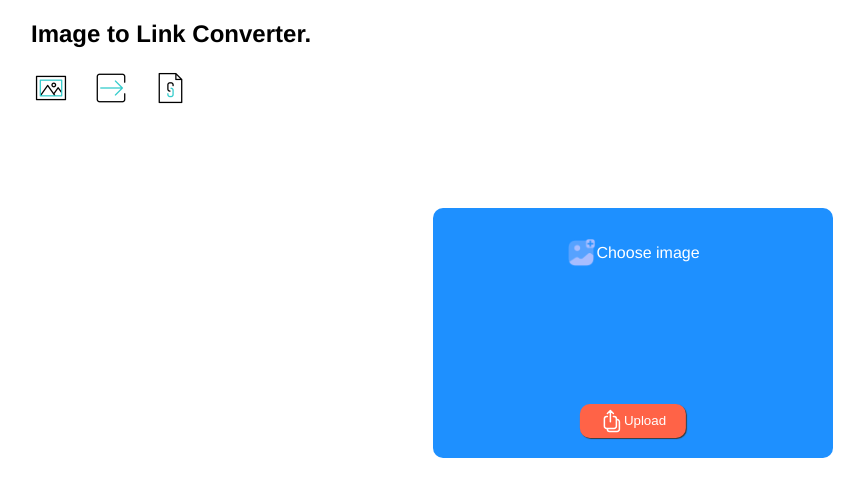
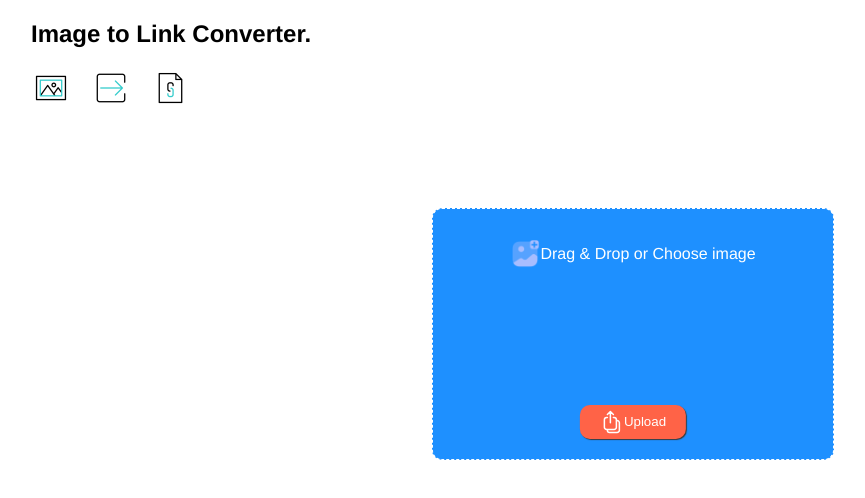
Before and after one commit to Ghasty003/file-to-link, a Vue app in the folder frontend/: page / in a window 1280 px wide. Shown: the top 498 px of the page, without its empty margins (7-872 px from the left). Built offline with nearby package versions, Linux system fonts and the light colour scheme.

Commit message:
added styles to form

```diff
--- a/frontend/src/components/ImageForm.vue
+++ b/frontend/src/components/ImageForm.vue
@@ -3,7 +3,7 @@
     <form @submit.prevent="handleSubmit">
       <label for="file">
         <img src="../assets/addAvatar.png" />
-        <p>Choose image</p>
+        <p>Drag & Drop or Choose image</p>
       </label>
 
       <input v-show="false" type="file" id="file" @change="handleChange" />
@@ -117,6 +117,7 @@ form {
   left: 50%;
   transform: translate(-50%, 100px);
   color: white;
+  border: 1px dashed white;
 
   label {
     display: flex;
```
